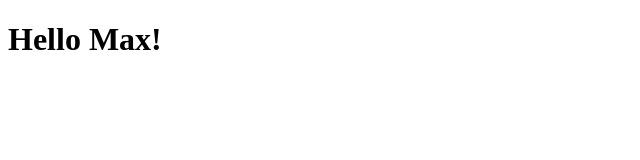
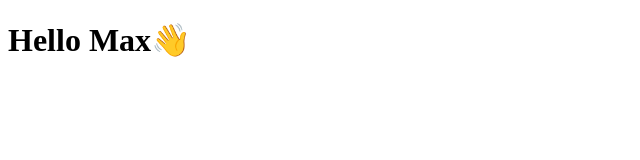
Before and after one commit to Maksym-Maleiev/goit-js-homework, a plain HTML site: page src/index.html in a window 1280 px wide. Shown: the whole page, without its empty margins (0-640 px from the left). Drawn offline with Linux system fonts and the light colour scheme.

Commit message:
Update index.html

```diff
--- a/src/index.html
+++ b/src/index.html
@@ -8,7 +8,7 @@
 </head>
 
 <body>
-  <h1>Hello Max!</h1>
+  <h1>Hello Max👋</h1>
 </body>
 
 </html>
```
